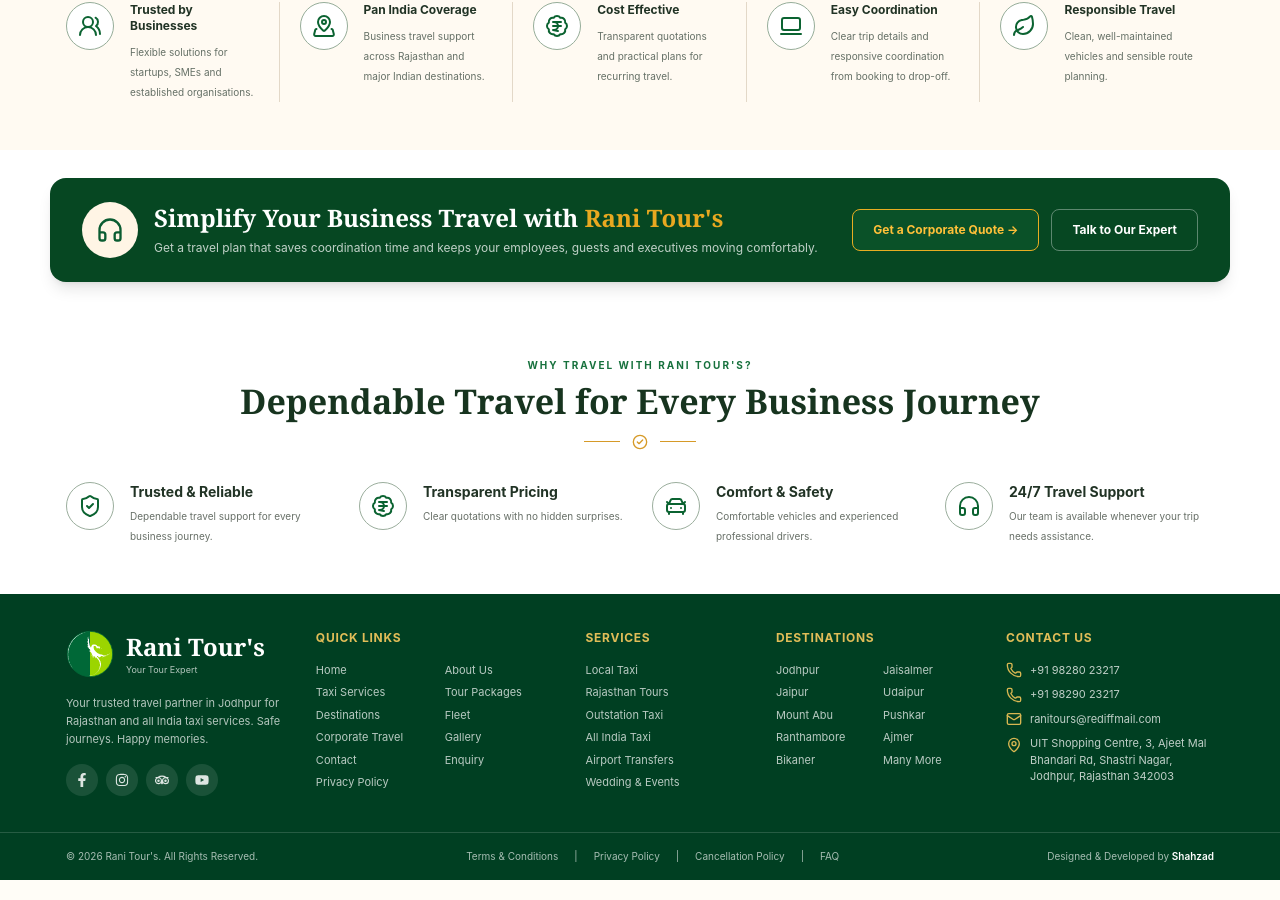
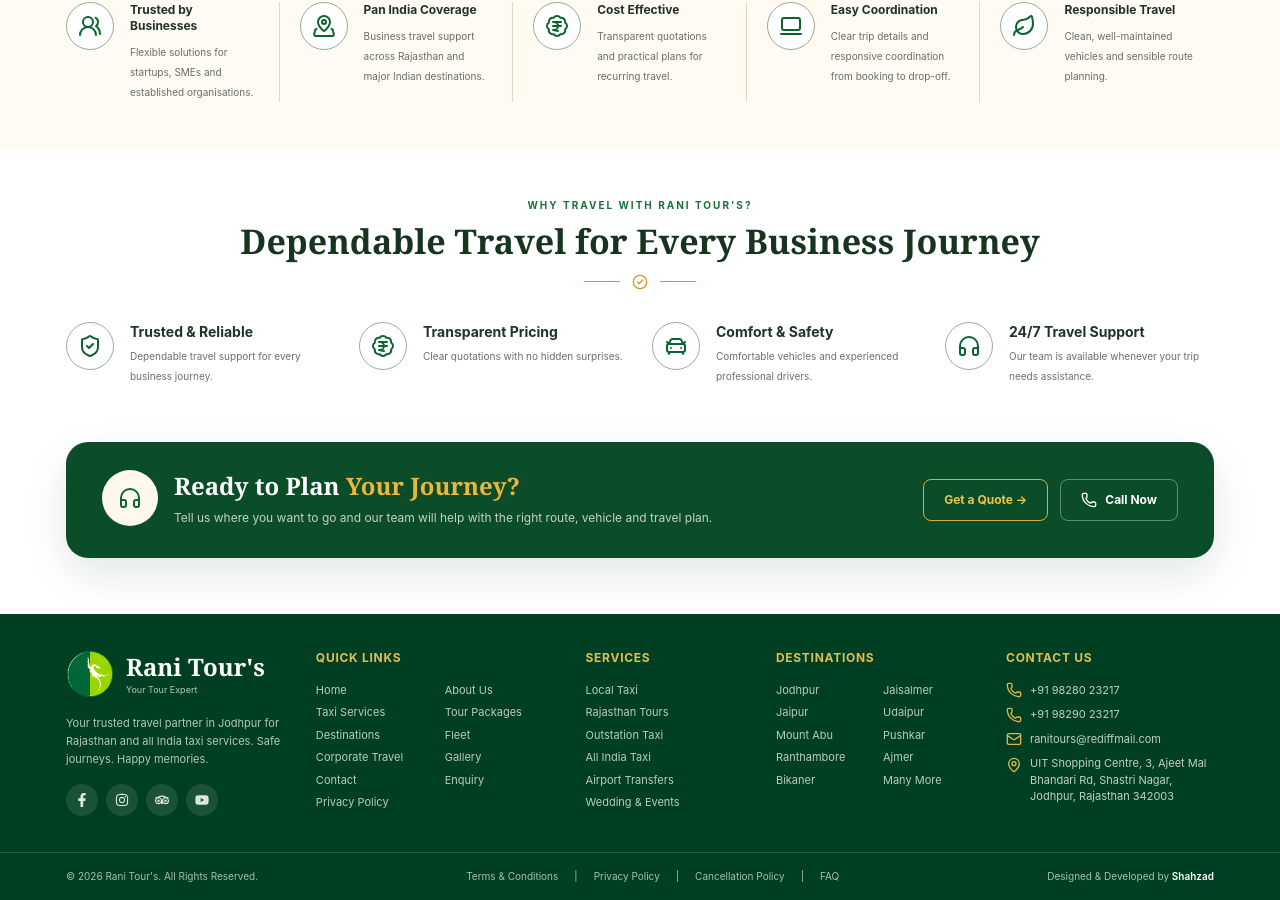
Before and after one commit to Shahzadkhanks19/rani-tours, a Next.js app: page /corporate in a window 1280 px wide. Shown: the part 1377-2277 px from the top of the page. Built offline with nearby package versions, Linux system fonts and the light colour scheme.

Commit message:
Use shared CTA on corporate page

```diff
--- a/components/corporate/corporate-page.tsx
+++ b/components/corporate/corporate-page.tsx
@@ -3,257 +3,21 @@
 import Image from "next/image";
 import Link from "next/link";
 import { motion } from "motion/react";
-import {
-  BadgeIndianRupee,
-  BriefcaseBusiness,
-  Building2,
-  CalendarCheck2,
-  CarFront,
-  CheckCircle2,
-  FileText,
-  Headphones,
-  Laptop2,
-  Leaf,
-  MapPinned,
-  Plane,
-  ShieldCheck,
-  Sparkles,
-  UserRoundCheck,
-  UsersRound,
-} from "lucide-react";
-import { siteContact } from "@/lib/site-data";
+import { BadgeIndianRupee, BriefcaseBusiness, Building2, CalendarCheck2, CarFront, CheckCircle2, FileText, Headphones, Laptop2, Leaf, MapPinned, Plane, ShieldCheck, Sparkles, UserRoundCheck, UsersRound } from "lucide-react";
+import { SiteCta } from "@/components/layout/site-cta";
 
-const heroImage =
-  "https://images.pexels.com/photos/31906969/pexels-photo-31906969.jpeg?auto=compress&cs=tinysrgb&w=2200";
+const heroImage="https://images.pexels.com/photos/31906969/pexels-photo-31906969.jpeg?auto=compress&cs=tinysrgb&w=2200";
+const heroBenefits=[[BriefcaseBusiness,"Business Focused","Travel solutions designed around your company needs."],[CalendarCheck2,"On-time, Every Time","Punctual pickups and dependable coordination."],[ShieldCheck,"Safe & Reliable","Verified drivers and well-maintained vehicles."],[FileText,"Easy Billing","Clear invoicing and streamlined corporate billing."],[Headphones,"24/7 Support","Round-the-clock assistance for every trip."],[Sparkles,"Customized Solutions","Tailored plans for teams, guests and executives."]] as const;
+const services=[{icon:Plane,title:"Airport Transfers",text:"Seamless airport pick-up and drop-off for employees, executives and clients.",image:"https://images.unsplash.com/photo-1436491865332-7a61a109cc05?auto=format&fit=crop&q=82&w=1000"},{icon:UsersRound,title:"Employee Transport",text:"Reliable daily and scheduled commute solutions for your workforce.",image:"https://images.pexels.com/photos/31906969/pexels-photo-31906969.jpeg?auto=compress&cs=tinysrgb&w=1000"},{icon:BriefcaseBusiness,title:"Corporate Meetings",text:"Professional travel support for meetings, conferences and business events.",image:"https://images.unsplash.com/photo-1497366754035-f200968a6e72?auto=format&fit=crop&q=82&w=1000"},{icon:UserRoundCheck,title:"Executive Travel",text:"Comfortable, discreet and personalized travel for executives and VIP guests.",image:"https://images.pexels.com/photos/9623676/pexels-photo-9623676.jpeg?auto=compress&cs=tinysrgb&w=1000"},{icon:Building2,title:"Outstation Travel",text:"Comfortable intercity transportation for business trips and client visits.",image:"https://images.unsplash.com/photo-1480714378408-67cf0d13bc1b?auto=format&fit=crop&q=82&w=1000"},{icon:FileText,title:"MICE & Event Travel",text:"Coordinated transport support for conferences, seminars and corporate events.",image:"https://images.unsplash.com/photo-1517245386807-bb43f82c33c4?auto=format&fit=crop&q=82&w=1000"}] as const;
+const corporateReasons=[[UsersRound,"Trusted by Businesses","Flexible solutions for startups, SMEs and established organisations."],[MapPinned,"Pan India Coverage","Business travel support across Rajasthan and major Indian destinations."],[BadgeIndianRupee,"Cost Effective","Transparent quotations and practical plans for recurring travel."],[Laptop2,"Easy Coordination","Clear trip details and responsive coordination from booking to drop-off."],[Leaf,"Responsible Travel","Clean, well-maintained vehicles and sensible route planning."]] as const;
+const trustItems=[[ShieldCheck,"Trusted & Reliable","Dependable travel support for every business journey."],[BadgeIndianRupee,"Transparent Pricing","Clear quotations with no hidden surprises."],[CarFront,"Comfort & Safety","Comfortable vehicles and experienced professional drivers."],[Headphones,"24/7 Travel Support","Our team is available whenever your trip needs assistance."]] as const;
 
-const heroBenefits = [
-  [BriefcaseBusiness, "Business Focused", "Travel solutions designed around your company needs."],
-  [CalendarCheck2, "On-time, Every Time", "Punctual pickups and dependable coordination."],
-  [ShieldCheck, "Safe & Reliable", "Verified drivers and well-maintained vehicles."],
-  [FileText, "Easy Billing", "Clear invoicing and streamlined corporate billing."],
-  [Headphones, "24/7 Support", "Round-the-clock assistance for every trip."],
-  [Sparkles, "Customized Solutions", "Tailored plans for teams, guests and executives."],
-] as const;
-
-const services = [
-  {
-    icon: Plane,
-    title: "Airport Transfers",
-    text: "Seamless airport pick-up and drop-off for employees, executives and clients.",
-    image: "https://images.unsplash.com/photo-1436491865332-7a61a109cc05?auto=format&fit=crop&q=82&w=1000",
-  },
-  {
-    icon: UsersRound,
-    title: "Employee Transport",
-    text: "Reliable daily and scheduled commute solutions for your workforce.",
-    image: "https://images.pexels.com/photos/31906969/pexels-photo-31906969.jpeg?auto=compress&cs=tinysrgb&w=1000",
-  },
-  {
-    icon: BriefcaseBusiness,
-    title: "Corporate Meetings",
-    text: "Professional travel support for meetings, conferences and business events.",
-    image: "https://images.unsplash.com/photo-1497366754035-f200968a6e72?auto=format&fit=crop&q=82&w=1000",
-  },
-  {
-    icon: UserRoundCheck,
-    title: "Executive Travel",
-    text: "Comfortable, discreet and personalized travel for executives and VIP guests.",
-    image: "https://images.pexels.com/photos/9623676/pexels-photo-9623676.jpeg?auto=compress&cs=tinysrgb&w=1000",
-  },
-  {
-    icon: Building2,
-    title: "Outstation Travel",
-    text: "Comfortable intercity transportation for business trips and client visits.",
-    image: "https://images.unsplash.com/photo-1480714378408-67cf0d13bc1b?auto=format&fit=crop&q=82&w=1000",
-  },
-  {
-    icon: FileText,
-    title: "MICE & Event Travel",
-    text: "Coordinated transport support for conferences, seminars and corporate events.",
-    image: "https://images.unsplash.com/photo-1517245386807-bb43f82c33c4?auto=format&fit=crop&q=82&w=1000",
-  },
-] as const;
-
-const corporateReasons = [
-  [UsersRound, "Trusted by Businesses", "Flexible solutions for startups, SMEs and established organisations."],
-  [MapPinned, "Pan India Coverage", "Business travel support across Rajasthan and major Indian destinations."],
-  [BadgeIndianRupee, "Cost Effective", "Transparent quotations and practical plans for recurring travel."],
-  [Laptop2, "Easy Coordination", "Clear trip details and responsive coordination from booking to drop-off."],
-  [Leaf, "Responsible Travel", "Clean, well-maintained vehicles and sensible route planning."],
-] as const;
-
-const trustItems = [
-  [ShieldCheck, "Trusted & Reliable", "Dependable travel support for every business journey."],
-  [BadgeIndianRupee, "Transparent Pricing", "Clear quotations with no hidden surprises."],
-  [CarFront, "Comfort & Safety", "Comfortable vehicles and experienced professional drivers."],
-  [Headphones, "24/7 Travel Support", "Our team is available whenever your trip needs assistance."],
-] as const;
-
-export function CorporatePageContent() {
-  return (
-    <>
-      <section className="relative overflow-hidden bg-[#f7f7f4]">
-        <Image
-          src={heroImage}
-          alt="Business professionals beside a white corporate car"
-          fill
-          priority
-          unoptimized
-          sizes="100vw"
-          className="object-cover object-center"
-        />
-        <div className="absolute inset-0 bg-[linear-gradient(90deg,rgba(255,255,255,.98)_0%,rgba(255,255,255,.91)_35%,rgba(255,255,255,.38)_64%,rgba(255,255,255,.08)_100%)]" />
-        <div className="relative mx-auto min-h-[420px] max-w-[1180px] px-4 py-10 sm:py-12">
-          <div className="max-w-[540px]">
-            <div className="flex items-center gap-2 text-xs text-[#4e5b4f]">
-              <Link href="/" className="transition hover:text-[#087239]">Home</Link>
-              <span>›</span>
-              <span>Corporate Travel</span>
-            </div>
-            <motion.h1
-              initial={{ opacity: 0, y: 18 }}
-              animate={{ opacity: 1, y: 0 }}
-              className="mt-7 font-serif text-5xl font-bold leading-[.98] text-[#17341f] sm:text-6xl"
-            >
-              Corporate
-              <span className="mt-2 block text-[#d98200]">Travel Solutions</span>
-            </motion.h1>
-            <div className="mt-5 flex items-center gap-3 text-[#d69a28]">
-              <span className="h-px w-8 bg-current" />
-              <span>✤</span>
-              <span className="h-px w-8 bg-current" />
-            </div>
-            <p className="mt-5 max-w-[500px] text-sm leading-7 text-[#303b31]">
-              Smart, efficient and reliable corporate travel solutions tailored to your business needs, helping your teams, guests and executives travel comfortably and on time.
-            </p>
-          </div>
-        </div>
-      </section>
-
-      <section className="relative z-10 -mt-5 bg-transparent px-4">
-        <div className="mx-auto grid max-w-[1180px] gap-0 overflow-hidden rounded-2xl border border-[#eee3d4] bg-[#fff9f0] shadow-[0_14px_34px_rgba(60,48,30,.08)] sm:grid-cols-2 lg:grid-cols-3 xl:grid-cols-6">
-          {heroBenefits.map(([Icon, title, text]) => (
-            <div key={title} className="flex gap-3 border-b border-[#eadfce] px-4 py-5 sm:border-r lg:border-b-0 last:border-r-0">
-              <Icon className="mt-0.5 h-7 w-7 shrink-0 text-[#0a6330]" />
-              <div>
-                <h2 className="text-[11px] font-bold text-[#203224]">{title}</h2>
-                <p className="mt-1 text-[9px] leading-4 text-[#687068]">{text}</p>
-              </div>
-            </div>
-          ))}
-        </div>
-      </section>
-
-      <section className="bg-white py-12 sm:py-16">
-        <div className="mx-auto max-w-[1180px] px-4">
-          <SectionHeading eyebrow="OUR CORPORATE TRAVEL SERVICES" title="Travel Solutions Built for Business" />
-          <div className="mt-8 grid gap-5 sm:grid-cols-2 lg:grid-cols-3 xl:grid-cols-6">
-            {services.map((service, index) => {
-              const Icon = service.icon;
-              return (
-                <motion.article
-                  key={service.title}
-                  initial={{ opacity: 0, y: 20 }}
-                  whileInView={{ opacity: 1, y: 0 }}
-                  viewport={{ once: true, amount: 0.25 }}
-                  transition={{ delay: index * 0.05 }}
-                  whileHover={{ y: -5 }}
-                  className="overflow-hidden rounded-2xl border border-[#e8e2da] bg-white shadow-[0_10px_30px_rgba(43,38,29,.06)]"
-                >
-                  <div className="relative h-36 overflow-hidden bg-[#f3f3f0]">
-                    <Image src={service.image} alt={service.title} fill unoptimized sizes="(max-width:768px) 100vw, 240px" className="object-cover" />
-                  </div>
-                  <div className="relative px-4 pb-5 pt-8">
-                    <div className="absolute -top-6 left-4 grid h-12 w-12 place-items-center rounded-full border-4 border-white bg-[#0b5f30] text-white shadow-sm">
-                      <Icon className="h-5 w-5" />
-                    </div>
-                    <h3 className="font-serif text-[17px] font-bold text-[#19351f]">{service.title}</h3>
-                    <p className="mt-2 text-[10px] leading-5 text-[#657066]">{service.text}</p>
-                  </div>
-                </motion.article>
-              );
-            })}
-          </div>
-        </div>
-      </section>
-
-      <section className="bg-[#fffaf2] py-10 sm:py-12">
-        <div className="mx-auto max-w-[1180px] px-4">
-          <SectionHeading title="Why Choose Rani Tour's for Corporate Travel?" />
-          <div className="mt-8 grid gap-5 sm:grid-cols-2 lg:grid-cols-5">
-            {corporateReasons.map(([Icon, title, text]) => (
-              <div key={title} className="flex gap-4 lg:border-r lg:border-[#e3d8c8] lg:pr-5 lg:last:border-r-0">
-                <div className="grid h-12 w-12 shrink-0 place-items-center rounded-full border border-[#96ad99] bg-white text-[#0b6331]">
-                  <Icon className="h-6 w-6" />
-                </div>
-                <div>
-                  <h3 className="text-xs font-bold text-[#213325]">{title}</h3>
-                  <p className="mt-2 text-[10px] leading-5 text-[#657066]">{text}</p>
-                </div>
-              </div>
-            ))}
-          </div>
-        </div>
-      </section>
-
-      <section className="bg-white px-4 py-7">
-        <div className="mx-auto flex max-w-[1180px] flex-col items-center justify-between gap-6 overflow-hidden rounded-2xl bg-[#064722] px-6 py-6 text-white shadow-lg sm:flex-row lg:px-8">
-          <div className="flex items-center gap-4">
-            <div className="grid h-14 w-14 shrink-0 place-items-center rounded-full bg-[#fff5e5] text-[#0a5c31]">
-              <Headphones className="h-7 w-7" />
-            </div>
-            <div>
-              <h2 className="font-serif text-xl font-bold sm:text-2xl">
-                Simplify Your Business Travel with <span className="text-[#e8a820]">Rani Tour&apos;s</span>
-              </h2>
-              <p className="mt-1 max-w-2xl text-xs leading-5 text-white/75">
-                Get a travel plan that saves coordination time and keeps your employees, guests and executives moving comfortably.
-              </p>
-            </div>
-          </div>
-          <div className="flex shrink-0 flex-wrap justify-center gap-3">
-            <Link href="/get-quote" className="rounded-lg border border-[#e7ad22] bg-[#0a5128] px-5 py-3 text-xs font-bold text-[#ffc039] transition hover:bg-[#0d5e31]">
-              Get a Corporate Quote →
-            </Link>
-            <a href={siteContact.phones[0].href} className="rounded-lg border border-white/35 px-5 py-3 text-xs font-bold text-white transition hover:bg-white/10">
-              Talk to Our Expert
-            </a>
-          </div>
-        </div>
-      </section>
-
-      <section className="bg-white py-10 sm:py-12">
-        <div className="mx-auto max-w-[1180px] px-4">
-          <SectionHeading eyebrow="WHY TRAVEL WITH RANI TOUR'S?" title="Dependable Travel for Every Business Journey" />
-          <div className="mt-8 grid gap-6 sm:grid-cols-2 lg:grid-cols-4">
-            {trustItems.map(([Icon, title, text]) => (
-              <div key={title} className="flex gap-4">
-                <div className="grid h-12 w-12 shrink-0 place-items-center rounded-full border border-[#9bae9d] text-[#0b6331]">
-                  <Icon className="h-6 w-6" />
-                </div>
-                <div>
-                  <h3 className="text-sm font-bold text-[#213325]">{title}</h3>
-                  <p className="mt-1 text-[10px] leading-5 text-[#687068]">{text}</p>
-                </div>
-              </div>
-            ))}
-          </div>
-        </div>
-      </section>
-    </>
-  );
-}
-
-function SectionHeading({ title, eyebrow }: { title: string; eyebrow?: string }) {
-  return (
-    <div className="text-center">
-      {eyebrow ? <p className="text-[10px] font-bold tracking-[0.2em] text-[#17713d]">{eyebrow}</p> : null}
-      <h2 className="mt-2 font-serif text-3xl font-bold text-[#17341f] sm:text-[34px]">{title}</h2>
-      <div className="mx-auto mt-3 flex w-max items-center gap-3 text-[#d69a28]">
-        <span className="h-px w-9 bg-current" />
-        <CheckCircle2 className="h-4 w-4" />
-        <span className="h-px w-9 bg-current" />
-      </div>
-    </div>
-  );
-}
+export function CorporatePageContent(){return <>
+<section className="relative overflow-hidden bg-[#f7f7f4]"><Image src={heroImage} alt="Business professionals beside a white corporate car" fill priority unoptimized sizes="100vw" className="object-cover object-center"/><div className="absolute inset-0 bg-[linear-gradient(90deg,rgba(255,255,255,.98)_0%,rgba(255,255,255,.91)_35%,rgba(255,255,255,.38)_64%,rgba(255,255,255,.08)_100%)]"/><div className="relative mx-auto min-h-[420px] max-w-[1180px] px-4 py-10 sm:py-12"><div className="max-w-[540px]"><div className="flex items-center gap-2 text-xs text-[#4e5b4f]"><Link href="/" className="transition hover:text-[#087239]">Home</Link><span>›</span><span>Corporate Travel</span></div><motion.h1 initial={{opacity:0,y:18}} animate={{opacity:1,y:0}} className="mt-7 font-serif text-5xl font-bold leading-[.98] text-[#17341f] sm:text-6xl">Corporate<span className="mt-2 block text-[#d98200]">Travel Solutions</span></motion.h1><div className="mt-5 flex items-center gap-3 text-[#d69a28]"><span className="h-px w-8 bg-current"/><span>✤</span><span className="h-px w-8 bg-current"/></div><p className="mt-5 max-w-[500px] text-sm leading-7 text-[#303b31]">Smart, efficient and reliable corporate travel solutions tailored to your business needs, helping your teams, guests and executives travel comfortably and on time.</p></div></div></section>
+<section className="relative z-10 -mt-5 bg-transparent px-4"><div className="mx-auto grid max-w-[1180px] gap-0 overflow-hidden rounded-2xl border border-[#eee3d4] bg-[#fff9f0] shadow-[0_14px_34px_rgba(60,48,30,.08)] sm:grid-cols-2 lg:grid-cols-3 xl:grid-cols-6">{heroBenefits.map(([Icon,title,text])=><div key={title} className="flex gap-3 border-b border-[#eadfce] px-4 py-5 sm:border-r lg:border-b-0 last:border-r-0"><Icon className="mt-0.5 h-7 w-7 shrink-0 text-[#0a6330]"/><div><h2 className="text-[11px] font-bold text-[#203224]">{title}</h2><p className="mt-1 text-[9px] leading-4 text-[#687068]">{text}</p></div></div>)}</div></section>
+<section className="bg-white py-12 sm:py-16"><div className="mx-auto max-w-[1180px] px-4"><SectionHeading eyebrow="OUR CORPORATE TRAVEL SERVICES" title="Travel Solutions Built for Business"/><div className="mt-8 grid gap-5 sm:grid-cols-2 lg:grid-cols-3 xl:grid-cols-6">{services.map((service,index)=>{const Icon=service.icon;return <motion.article key={service.title} initial={{opacity:0,y:20}} whileInView={{opacity:1,y:0}} viewport={{once:true,amount:.25}} transition={{delay:index*.05}} whileHover={{y:-5}} className="overflow-hidden rounded-2xl border border-[#e8e2da] bg-white shadow-[0_10px_30px_rgba(43,38,29,.06)]"><div className="relative h-36 overflow-hidden bg-[#f3f3f0]"><Image src={service.image} alt={service.title} fill unoptimized sizes="(max-width:768px) 100vw, 240px" className="object-cover"/></div><div className="relative px-4 pb-5 pt-8"><div className="absolute -top-6 left-4 grid h-12 w-12 place-items-center rounded-full border-4 border-white bg-[#0b5f30] text-white shadow-sm"><Icon className="h-5 w-5"/></div><h3 className="font-serif text-[17px] font-bold text-[#19351f]">{service.title}</h3><p className="mt-2 text-[10px] leading-5 text-[#657066]">{service.text}</p></div></motion.article>})}</div></div></section>
+<section className="bg-[#fffaf2] py-10 sm:py-12"><div className="mx-auto max-w-[1180px] px-4"><SectionHeading title="Why Choose Rani Tour's for Corporate Travel?"/><div className="mt-8 grid gap-5 sm:grid-cols-2 lg:grid-cols-5">{corporateReasons.map(([Icon,title,text])=><div key={title} className="flex gap-4 lg:border-r lg:border-[#e3d8c8] lg:pr-5 lg:last:border-r-0"><div className="grid h-12 w-12 shrink-0 place-items-center rounded-full border border-[#96ad99] bg-white text-[#0b6331]"><Icon className="h-6 w-6"/></div><div><h3 className="text-xs font-bold text-[#213325]">{title}</h3><p className="mt-2 text-[10px] leading-5 text-[#657066]">{text}</p></div></div>)}</div></div></section>
+<section className="bg-white py-10 sm:py-12"><div className="mx-auto max-w-[1180px] px-4"><SectionHeading eyebrow="WHY TRAVEL WITH RANI TOUR'S?" title="Dependable Travel for Every Business Journey"/><div className="mt-8 grid gap-6 sm:grid-cols-2 lg:grid-cols-4">{trustItems.map(([Icon,title,text])=><div key={title} className="flex gap-4"><div className="grid h-12 w-12 shrink-0 place-items-center rounded-full border border-[#9bae9d] text-[#0b6331]"><Icon className="h-6 w-6"/></div><div><h3 className="text-sm font-bold text-[#213325]">{title}</h3><p className="mt-1 text-[10px] leading-5 text-[#687068]">{text}</p></div></div>)}</div></div></section>
+<SiteCta/>
+</>}
+function SectionHeading({title,eyebrow}:{title:string;eyebrow?:string}){return <div className="text-center">{eyebrow?<p className="text-[10px] font-bold tracking-[0.2em] text-[#17713d]">{eyebrow}</p>:null}<h2 className="mt-2 font-serif text-3xl font-bold text-[#17341f] sm:text-[34px]">{title}</h2><div className="mx-auto mt-3 flex w-max items-center gap-3 text-[#d69a28]"><span className="h-px w-9 bg-current"/><CheckCircle2 className="h-4 w-4"/><span className="h-px w-9 bg-current"/></div></div>}
```
